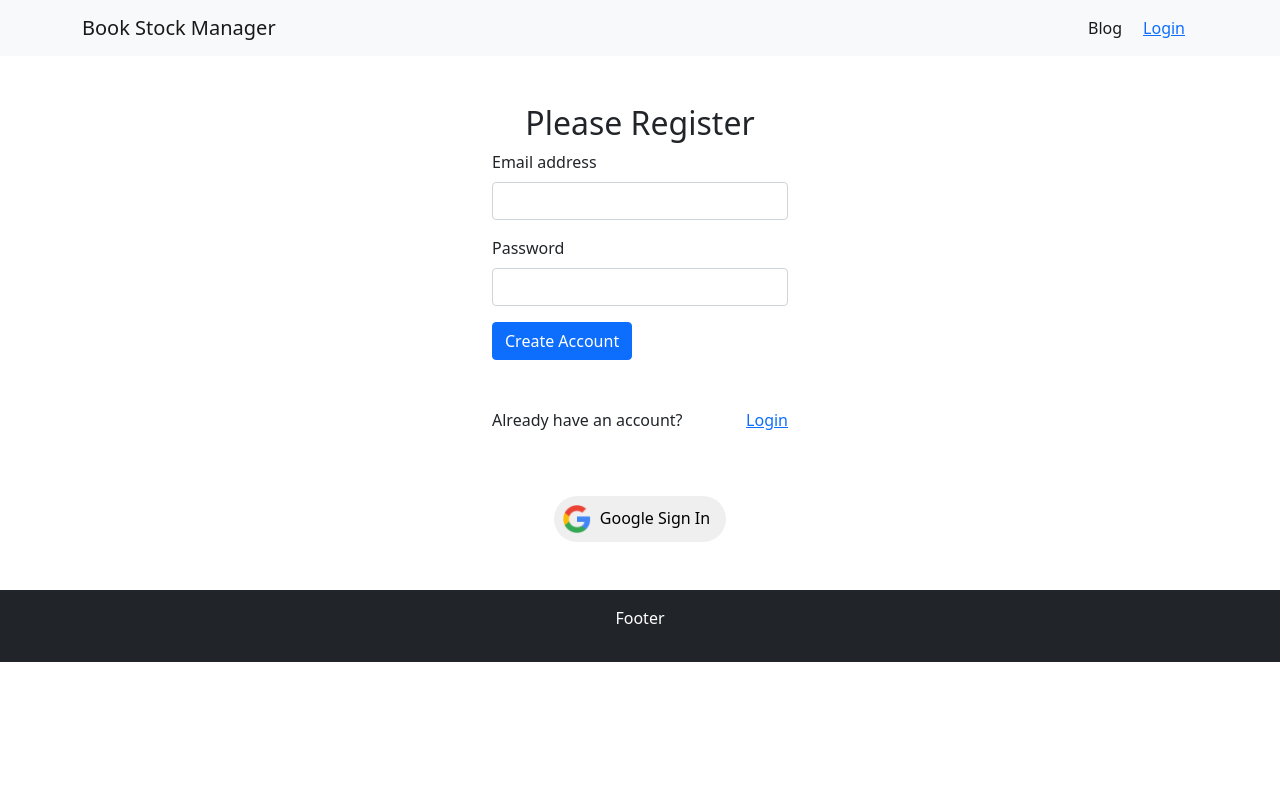
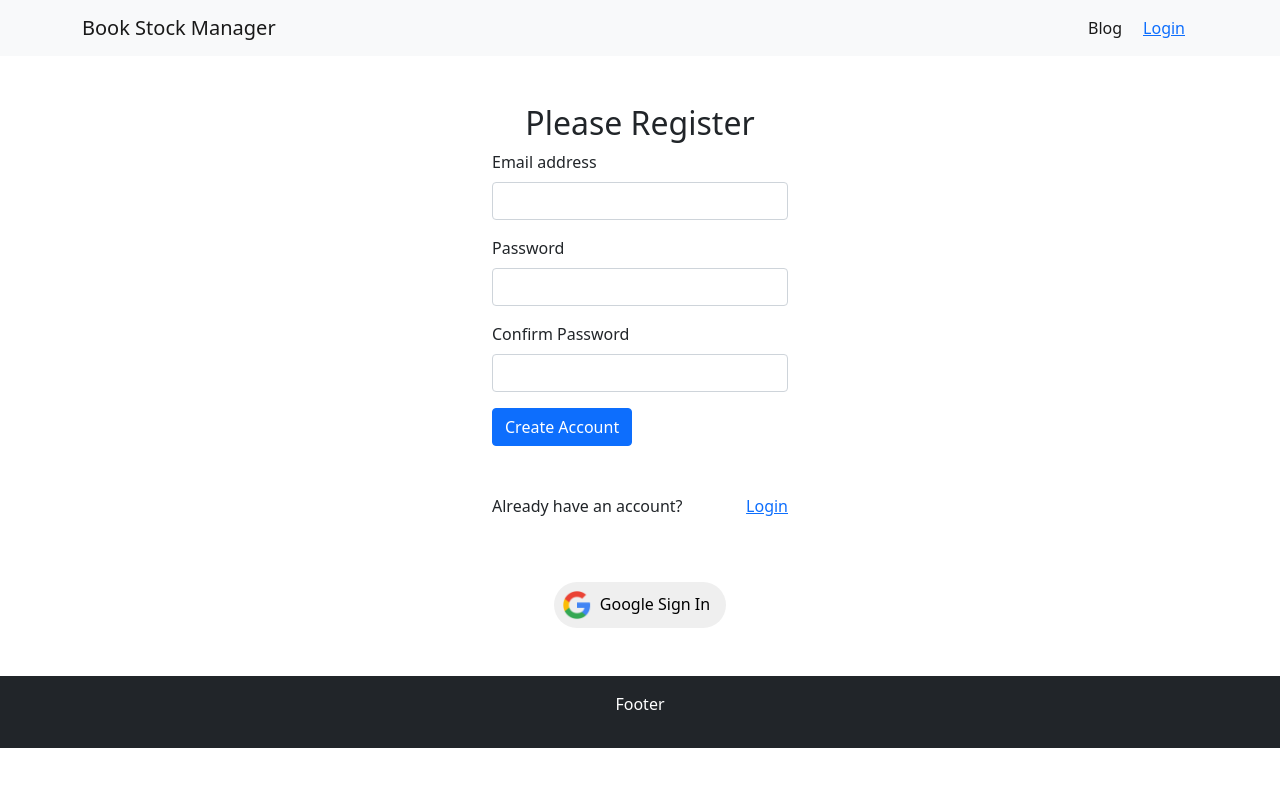
Before and after one commit to SumonsNote/book-stock-manager-client, a React (Create React App) app: page /register in a window 1280 px wide. Shown: the top 786 px of the page. Built offline with nearby package versions, Linux system fonts and the light colour scheme; no server answers.

Commit message:
confirm password

```diff
--- a/src/components/SharedFiles/Login.js
+++ b/src/components/SharedFiles/Login.js
@@ -8,6 +8,7 @@ import SocialLogin from './SocialLogin';
 const Login = () => {
     const navigate = useNavigate()
     const location = useLocation()
+    let errorElement
     let from = location.state?.from?.pathname || "/";
     const [
         signInWithEmailAndPassword,
@@ -23,8 +24,13 @@ const Login = () => {
           signInWithEmailAndPassword(email, password)
       }
 
+
+
       if (loading) {
         return <Loading></Loading>
+    }
+    if (error) {
+        errorElement = <p className='text-danger'>Error: {error?.message}</p>
     }
 
     if (user) {
@@ -43,6 +49,7 @@ const Login = () => {
             </div>
 
             <button type="submit" className="btn btn-primary">Login</button>
+            {errorElement}
             <div className='d-flex justify-content-between py-5'>
             <p>Didn't have an account?</p>
             <Link to='/register'><p>Create account</p></Link>
--- a/src/components/SharedFiles/Register.js
+++ b/src/components/SharedFiles/Register.js
@@ -22,8 +22,9 @@ const Register = () => {
             e.preventDefault()
             const email = e.target.email.value;
             const password = e.target.password.value
+            const confirmPassword = e.target.confirmPassword.value
             console.log(email, password);
-            createUserWithEmailAndPassword(email, password)
+            createUserWithEmailAndPassword(email, password, confirmPassword)
       }
 
     if (user) {
@@ -45,6 +46,10 @@ const Register = () => {
                     <label for="exampleInputPassword1" className="form-label">Password</label>
                     <input type="password" name='password' className="form-control" id="exampleInputPassword1" />
                 </div>
+                <div className="mb-3">
+                    <label for="exampleInputPassword1" className="form-label">Confirm Password</label>
+                    <input type="password" name='confirmPassword' className="form-control" id="exampleInputPassword1" />
+                </div>
                 <button type="submit" className="btn btn-primary">Create Account</button>
                 <div className='d-flex justify-content-between py-5'>
                     <p>Already have an account?</p>
```
